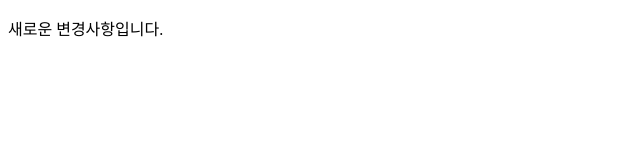
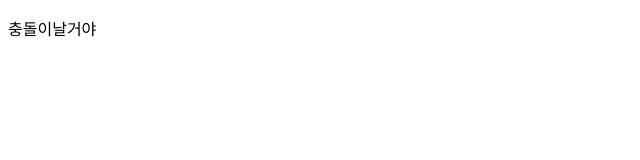
Before and after one commit to YSH9812/GitinitTest, a plain HTML site: page index.html in a window 1280 px wide. Shown: the whole page, without its empty margins (0-640 px from the left). Drawn offline with Linux system fonts and the light colour scheme.

Commit message:
충돌예정

```diff
--- a/index.html
+++ b/index.html
@@ -6,6 +6,6 @@
     <title>메인은 그대로진행!</title>
   </head>
   <body>
-    <p>새로운 변경사항입니다.</p>
+    <p>충돌이날거야</p>
   </body>
 </html>
```
